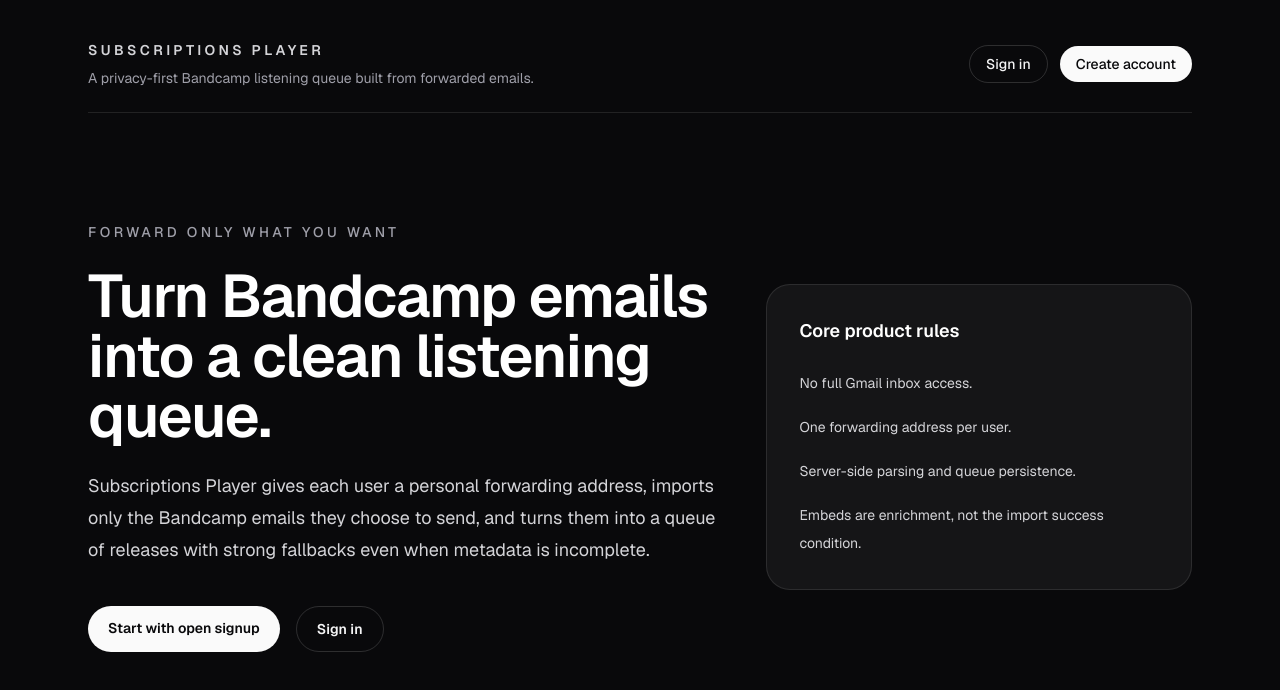
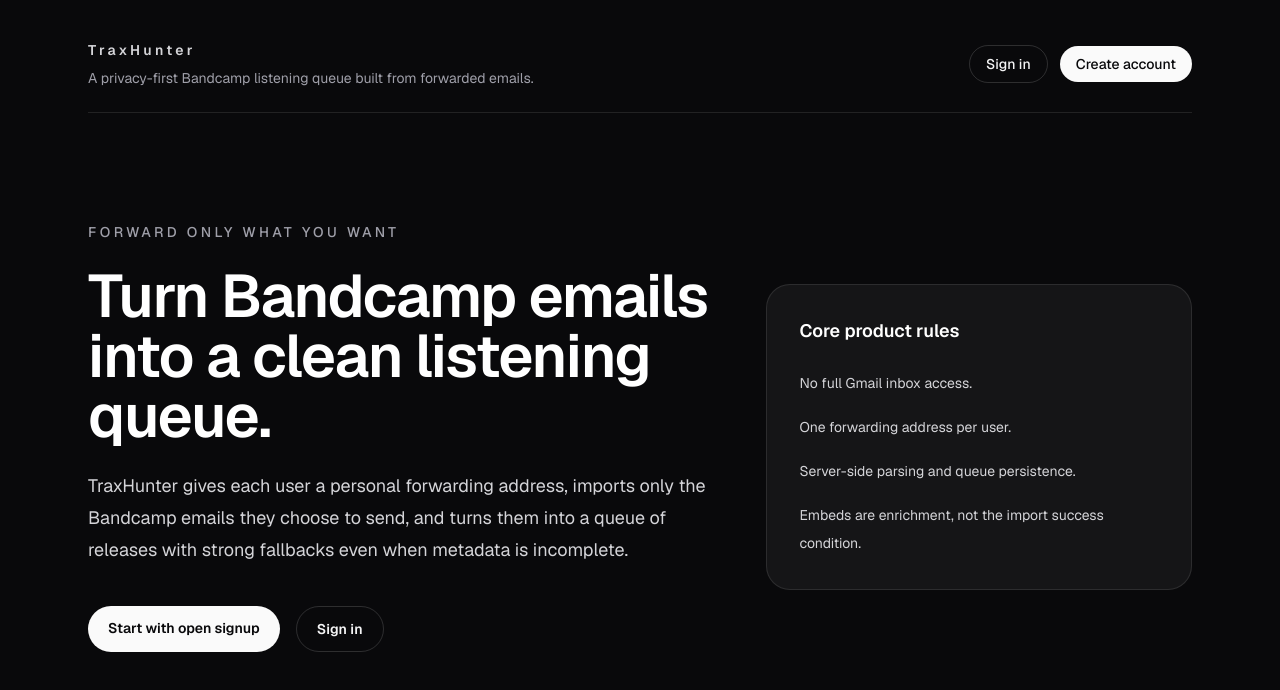
Before and after one commit to dimamarkus/subscriptions-player, a Next.js app: page / in a window 1280 px wide. Shown: the top 690 px of the page. Built offline with nearby package versions, Linux system fonts and the light colour scheme; no server answers.

Commit message:
Update designs

```diff
--- a/src/app/(auth)/sign-in/[[...sign-in]]/page.tsx
+++ b/src/app/(auth)/sign-in/[[...sign-in]]/page.tsx
@@ -14,7 +14,7 @@
       <div className="w-full max-w-md">
         <div className="mb-8 text-center">
           <p className="text-sm font-semibold tracking-[0.24em] text-zinc-400">
-            SUBSCRIPTIONS PLAYER
+            TraxHunter
           </p>
           <h1 className="mt-4 text-3xl font-semibold text-white">Sign in</h1>
           <p className="mt-3 text-sm leading-6 text-zinc-400">
--- a/src/app/(auth)/sign-up/[[...sign-up]]/page.tsx
+++ b/src/app/(auth)/sign-up/[[...sign-up]]/page.tsx
@@ -14,7 +14,7 @@
       <div className="w-full max-w-md">
         <div className="mb-8 text-center">
           <p className="text-sm font-semibold tracking-[0.24em] text-zinc-400">
-            SUBSCRIPTIONS PLAYER
+            TraxHunter
           </p>
           <h1 className="mt-4 text-3xl font-semibold text-white">
             Create your account
--- a/src/app/(marketing)/page.tsx
+++ b/src/app/(marketing)/page.tsx
@@ -13,7 +13,7 @@
       <header className="flex items-center justify-between border-b border-white/10 pb-6">
         <div>
           <p className="text-sm font-semibold tracking-[0.24em] text-zinc-300">
-            SUBSCRIPTIONS PLAYER
+            TraxHunter
           </p>
           <p className="mt-2 text-sm text-zinc-400">
             A privacy-first Bandcamp listening queue built from forwarded emails.
@@ -53,7 +53,7 @@
             Turn Bandcamp emails into a clean listening queue.
           </h1>
           <p className="mt-6 max-w-2xl text-lg leading-8 text-zinc-300">
-            Subscriptions Player gives each user a personal forwarding address,
+            TraxHunter gives each user a personal forwarding address,
             imports only the Bandcamp emails they choose to send, and turns them
             into a queue of releases with strong fallbacks even when metadata is
             incomplete.
--- a/src/app/app/page.tsx
+++ b/src/app/app/page.tsx
@@ -122,12 +122,22 @@
             return (
               <article
                 key={item.userReleaseId}
-                className="mx-auto w-full max-w-[700px] rounded-[1.75rem] border border-white/10 bg-black/20 p-4"
+                className="w-full max-w-[700px] rounded-[1.75rem] border border-white/10 bg-black/20 p-4"
               >
                 <div className="flex items-start justify-between gap-4">
-                  <div className="min-w-0">
-                    <div className="mt-1 flex flex-wrap items-center gap-x-2 gap-y-1 text-xs font-medium uppercase tracking-[0.2em] text-zinc-500">
-                      <span>{item.releaseType}</span>
+                  <div className="min-w-0 space-y-2">
+                    {originalEmailDateLabel ? (
+                      <p className="text-[11px] font-medium uppercase tracking-[0.22em] text-zinc-600">
+                        {originalEmailDateLabel}
+                      </p>
+                    ) : null}
+                    <h2 className="text-lg font-semibold leading-snug tracking-tight text-white md:text-xl">
+                      {releaseTitle}
+                    </h2>
+                    <div className="flex flex-wrap items-center gap-x-2 gap-y-1 text-sm font-medium text-zinc-500">
+                      <span className="text-xs uppercase tracking-[0.16em] text-zinc-500">
+                        {item.releaseType}
+                      </span>
                       <span aria-hidden="true" className="text-zinc-700">
                         •
                       </span>
@@ -135,25 +145,12 @@
                         href={bandcampProfileUrl}
                         target="_blank"
                         rel="noreferrer"
-                        className="tracking-[0.14em] text-zinc-400 transition hover:text-white"
+                        className="text-zinc-400 transition hover:text-zinc-200"
                         aria-label={`${bandcampLabel} Bandcamp page`}
                       >
                         {bandcampLabel}
                       </a>
-                      {originalEmailDateLabel ? (
-                        <>
-                          <span aria-hidden="true" className="text-zinc-700">
-                            •
-                          </span>
-                          <span className="tracking-[0.14em] text-zinc-400">
-                            {originalEmailDateLabel}
-                          </span>
-                        </>
-                      ) : null}
                     </div>
-                    <h2 className="text-base font-semibold text-white md:text-lg">
-                      {releaseTitle}
-                    </h2>
                   </div>
 
                   <QueueItemStatusBadge
--- a/src/app/layout.tsx
+++ b/src/app/layout.tsx
@@ -15,7 +15,7 @@
 });
 
 export const metadata: Metadata = {
-  title: "Subscriptions Player",
+  title: "TraxHunter",
   description:
     "Forward Bandcamp emails into a privacy-first listening queue.",
 };
--- a/src/components/app-shell.tsx
+++ b/src/components/app-shell.tsx
@@ -15,7 +15,7 @@
               href="/app"
               className="text-inherit text-sm font-semibold tracking-[0.24em]"
             >
-              SUBSCRIPTIONS PLAYER
+              TraxHunter
             </Link>
             <p className="mt-1 text-sm text-zinc-400">
               Privacy-first Bandcamp email listening queue
--- a/src/lib/bandcamp/fetch-bandcamp-page-html.ts
+++ b/src/lib/bandcamp/fetch-bandcamp-page-html.ts
@@ -12,7 +12,7 @@
   const response = await fetch(canonicalUrl, {
     method: "GET",
     headers: {
-      "user-agent": "subscriptions-player/1.0 (+https://subscriptions-player.app)",
+      "user-agent": "traxhunter/1.0 (+https://traxhunter.app)",
     },
     redirect: "follow",
     signal: AbortSignal.timeout(BANDCAMP_FETCH_TIMEOUT_MS),
```
Also changed, not shown: 1 other file (tests, documents, lock files or other folders).
